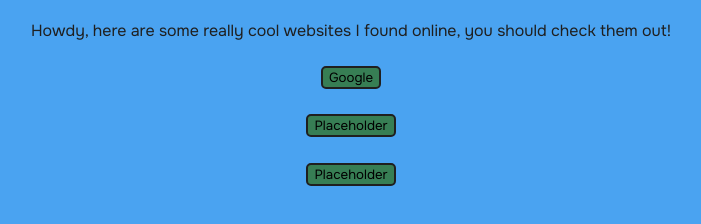
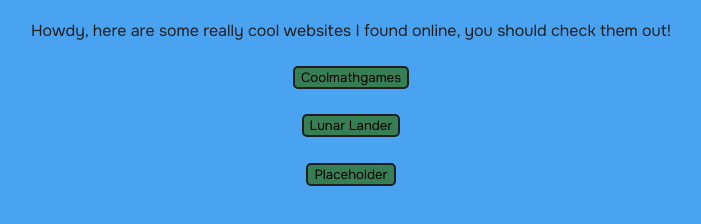
Before and after one commit to IJ-man/website, a plain HTML site: page index.html in a window 1280 px wide. Shown: the part 430-654 px from the top of the page, without its empty margins (289-990 px from the left). Drawn offline with Linux system fonts and the light colour scheme.

Commit message:
Added 2/3 of the button websites

```diff
--- a/index.html
+++ b/index.html
@@ -15,15 +15,15 @@
             Howdy, here are some really cool websites I found online, you should check them out!
         </p1>
 
-        <form action="https://google.com" method="get">
+        <form action="https://coolmathgames.com" method="get">
             <button type="submit" class="button">
-                Google
+                Coolmathgames
             </button>
         </form>
 
-        <form action="WEBSITE" method="get">
+        <form action="http://moonlander.seb.ly/" method="get">
             <button type="submit" class="button">
-                Placeholder
+                Lunar Lander
             </button>
         </form>
 
```
